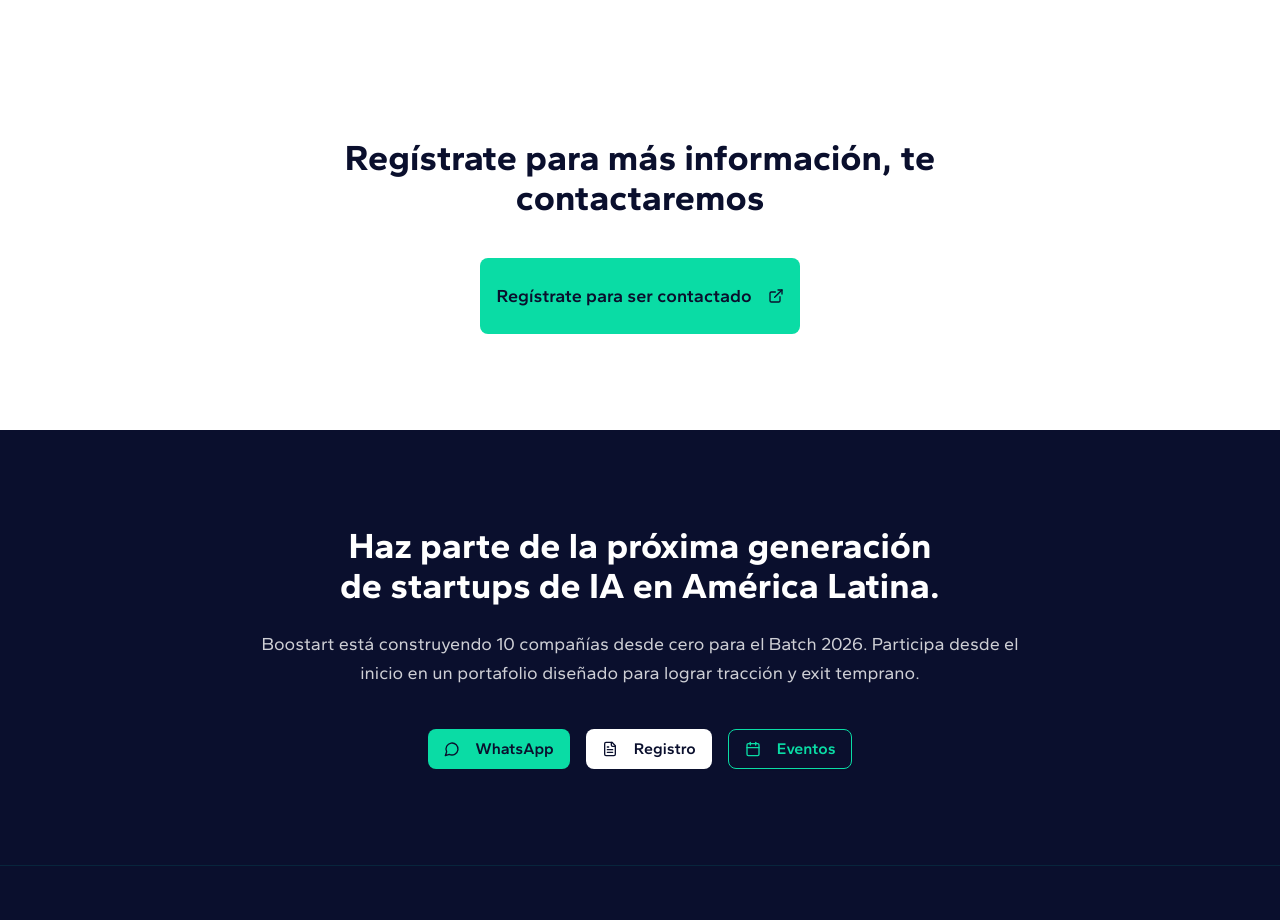
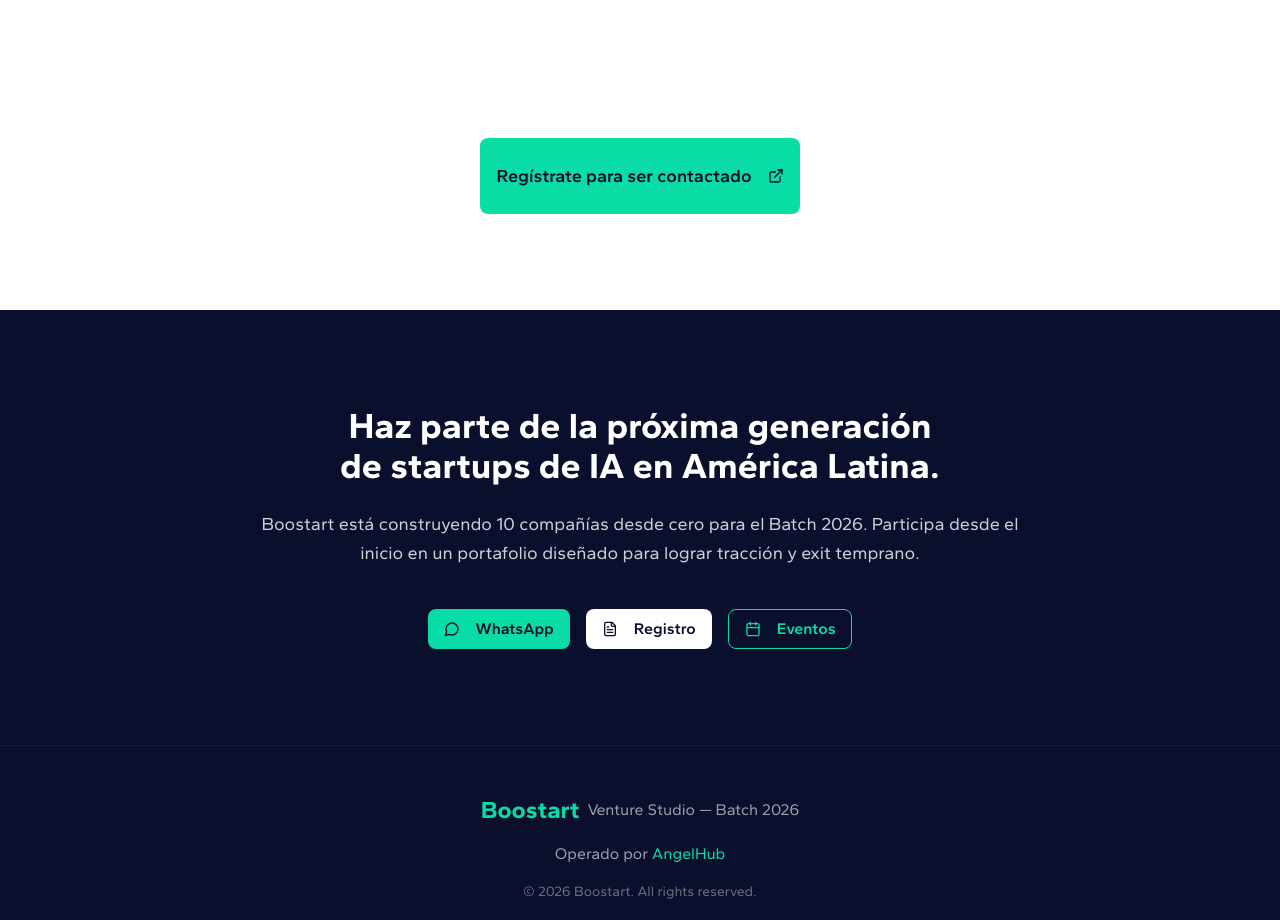
Before and after one commit to edwardneira-lab/v0-landing1, a Next.js app: page / in a window 1280 px wide. Shown: the part 4940-5860 px from the top of the page. Built offline with nearby package versions, Linux system fonts and the light colour scheme.

Commit message:
fix: remove "Regístrate" title and simplify button container
Remove title and unnecessary max-width classes for cleaner button.

```diff
--- a/components/landing/registro.tsx
+++ b/components/landing/registro.tsx
@@ -1,17 +1,11 @@
 import { Button } from "@/components/ui/button"
 import { ExternalLink } from "lucide-react"
-
-const HEADING_TEXT = "Reg\u00EDstrate para m\u00E1s informaci\u00F3n, te contactaremos"
 
 export function Registro() {
   return (
     <section id="registro" className="py-24 bg-white">
       <div className="max-w-7xl mx-auto px-4 sm:px-6 lg:px-8">
-        <div className="text-center max-w-3xl mx-auto">
-          <h2 className="text-3xl sm:text-4xl font-bold text-oxford-blue mb-10">
-            {HEADING_TEXT}
-          </h2>
-
+        <div className="text-center">
           <a
             href="https://forms.gle/kuZyzPXZJ35q3Rza8"
             target="_blank"
```
